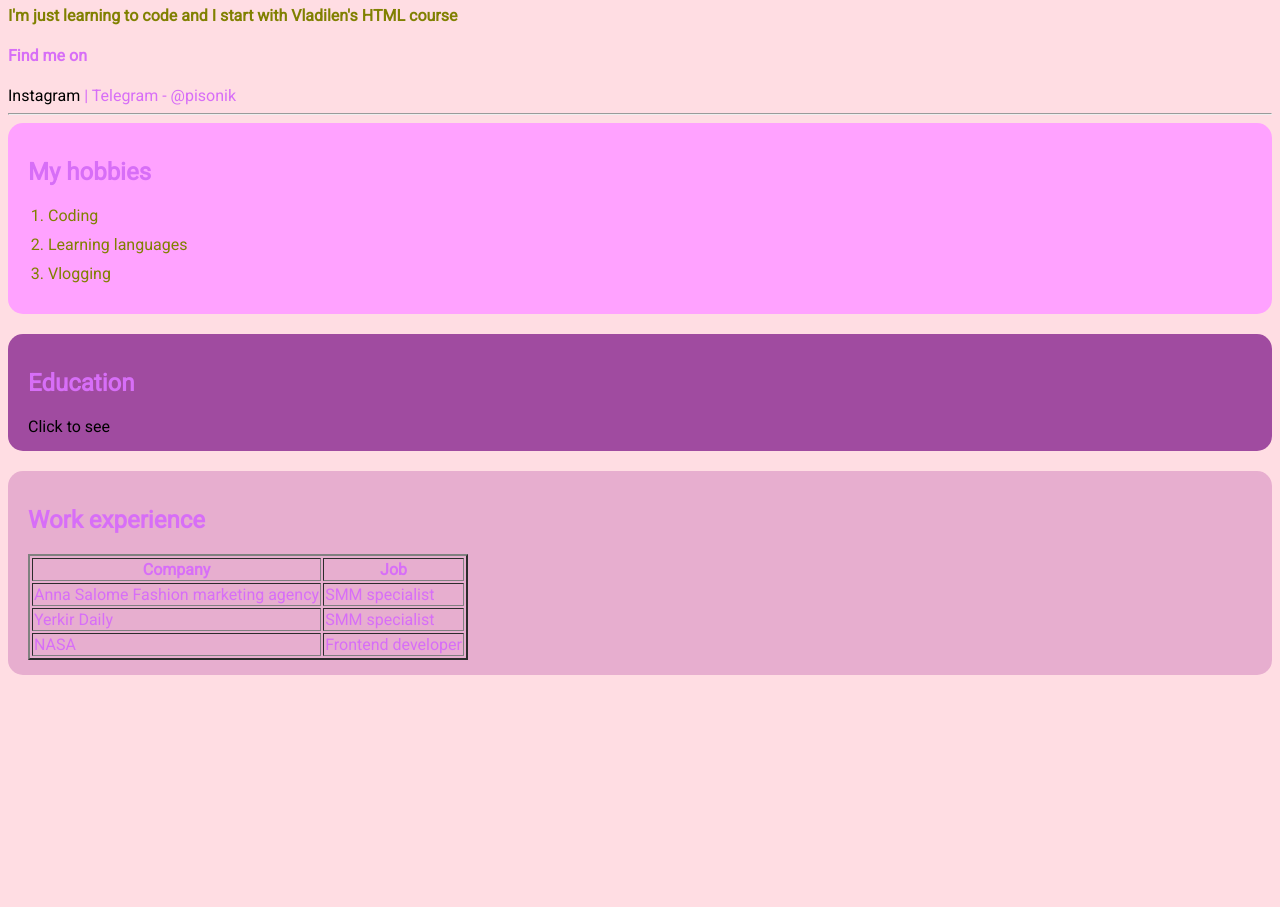
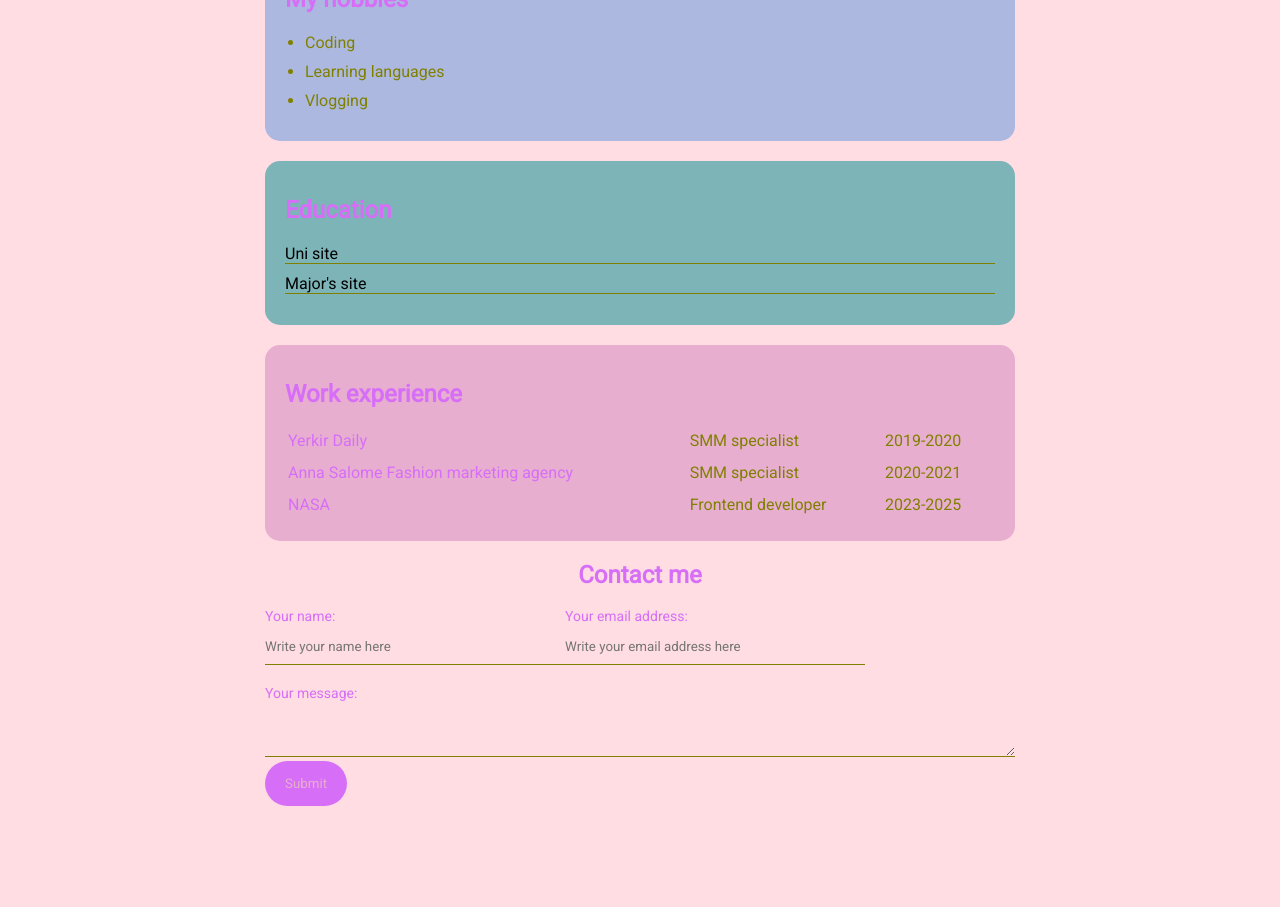
Before and after one commit to pisonik/Inessa-s-site, a plain HTML site: page index.html in a window 1280 px wide. Shown: the part 306-1213 px from the top of the page. Before the commit the page ends 1001 px from the top, so only its background shows below. Drawn offline with Linux system fonts and the light colour scheme.

Commit message:
Add files via upload

```diff
--- a/index.html
+++ b/index.html
@@ -8,57 +8,81 @@
 </head>
 
 <body>
-    <class="container">
+    <div class="container">
         <div class="info">
             <img src="image.jpg" alt="whoops, the image is unavailable" class="avatar">
+            <div class="info-text">
+                <p>*this is not my photo, I just didn't want to put mine, sorry*</p>
+                <h1>Inessa Sargsyan</h1>
+                <p><strong>I'm just learning to code and I started with Vladilen's HTML course</strong></p>
 
-            <p>(this is not my photo, I just didn't want to put mine, sorry)</p>
-            <h1>Inessa Sargsyan</h1>
-            <p><strong>I'm just learning to code and I start with Vladilen's HTML course</strong></p>
+                <h4>Find me on</h4>
+                <a href="https://www.instagram.com/inessokik/" target="_blank">Instagram</a>
+                |
+                Telegram - @pisonik
+            </div>
         </div>
-        <h4>Find me on</h4>
-        <a href="https://www.instagram.com/inessokik/" target="_blank">Instagram</a>
-        |
-        Telegram - @pisonik
         <hr>
         <div class="card bg-pinkish">
             <h2>My hobbies</h2>
-            <ol class="list">
+            <ul class="list">
                 <li>Coding</li>
                 <li>Learning languages</li>
                 <li>Vlogging</li>
-            </ol>
+            </ul>
         </div>
 
         <div class="card bg-purpleish">
             <h2>Education</h2>
-            <a href="aua.html" target="_blank">Click to see</a>
+            <ul class="link-list">
+                <li><a href="https://aua.am/" target="_blank">Uni site</a></li>
+                <li><a href="https://baec.aua.am/" target="_blank">Major's site</a></li>
+            </ul>
         </div>
 
         <div class="card bg-pinkish2">
             <h2>Work experience</h2>
 
-            <table border="2">
+            <table class="table">
                 <tr>
-                    <th>Company</th>
-                    <th>Job</th>
+                    <td>Yerkir Daily</td>
+                    <td>SMM specialist</td>
+                    <td>2019-2020</td>
                 </tr>
                 <tr>
                     <td>Anna Salome Fashion marketing agency</td>
                     <td>SMM specialist</td>
-                </tr>
-                <tr>
-                    <td>Yerkir Daily</td>
-                    <td>SMM specialist</td>
+                    <td>2020-2021</td>
                 </tr>
                 <tr>
                     <td>NASA</td>
-                    <TD>Frontend developer</TD>
+                    <td>Frontend developer</td>
+                    <td>2023-2025</td>
                 </tr>
             </table>
         </div>
+        <div class="contact">
+            <h2>Contact me</h2>
+            <form action="/">
+                <div class="row">
+                    <div class="form-group">
+                        <label for="Name">Your name:</label>
+                        <input type="text" id="Name" placeholder="Write your name here">
+                    </div>
+                    <div class="form-group">
+                        <label for="email">Your email address:</label>
+                        <input type="email" id="email" placeholder="Write your email address here">
+                    </div>
+                </div>
+                <div class="form-group">
+                    <label for="text">Your message:</label>
+                    <textarea id="text" cols="15" rows="2"></textarea>
+                </div>
 
-        </div>
+                <input type="submit" value="Submit" class="btn">
+            </form>
+        <div style="margin-bottom: 500px;"></div>
+    </div>
 </body>
 
 </html>
--- a/style.css
+++ b/style.css
@@ -33,7 +33,23 @@ a:visited {
 }
 
 .info {
+  display: flex;
     margin-bottom: 20px;
+}
+
+@media (max-width: 700px) {
+.info {
+  text-align: center;
+  display: block;
+}
+}
+
+.info-text {
+  margin-left: 30px;
+}
+
+.info-text h4 {
+  margin-bottom: 10px;
 }
 
 .info p {
@@ -44,6 +60,7 @@ a:visited {
 .container {
   max-width: 750px;
   margin: auto;
+  padding-top: 30px;
 }
 
 /* .social {
@@ -62,11 +79,11 @@ box-sizing: border-box;
 } */
 
 .bg-pinkish {
-  background: rgb(255, 162, 255);
+  background: rgb(172, 184, 224);
 }
 
 .bg-purpleish {
-    background: rgb(160, 75, 160);
+    background: rgb(124, 180, 184);
   }
 
   .bg-pinkish2 {
@@ -87,3 +104,95 @@ box-sizing: border-box;
     color: olive;
     margin-bottom: 10px;
 }
+
+.table{
+  width: 100%;
+}
+
+.table td{
+  padding-bottom: 10px;
+}
+
+.table td:nth-child(2), .table td:nth-child(3){
+  color: olive;
+}
+
+.link-list{
+  list-style: none;
+  padding: 0;
+}
+
+.link-list li{
+  margin-bottom: 10px;
+  /* padding-bottom: 5px; */
+  border-bottom: 1px solid olive;
+}
+
+.contact h2 {
+text-align: center;
+}
+
+.form-group label{
+display: block;
+font-size: 14px;
+color:rgb(215, 110, 247)
+}
+
+.form-group input,
+.form-group textarea{
+  width: 100%;
+  box-sizing: border-box;
+  border: none;
+ background: transparent;
+ border-bottom: 1px solid olive;
+color: olive;
+padding: 15px 0 10px;
+outline: none;
+font-family: inherit;
+}
+
+.row {
+display: flex;
+margin-bottom: 20px;
+}
+
+.row > .form-group{
+width: 50%;
+margin-right: 20%;
+}
+
+.row > .form-group:first-child {
+  margin-right: 0;
+}
+
+.btn {
+  background: rgb(215, 110, 247);
+  padding: 15px 20px;
+  color: rgb(231, 174, 207);
+  border: none;
+  font-family: inherit;
+  cursor: pointer;
+  border-radius: 30px;
+}
+
+.btn:hover {
+  opacity: 0.9;
+}
+
+/* .position {
+position: relative;
+border: 4px solid steelblue;
+margin-top: 40px;
+padding: 20px;
+height: 300px;
+}
+
+.box {
+  position: fixed;
+  bottom: 50px;
+  right: 50px;
+  border-radius: 50%;
+  width: 50px;
+  height: 50px;
+  background: darkolivegreen;
+} */
```
Also changed, not shown: image.jpg.
